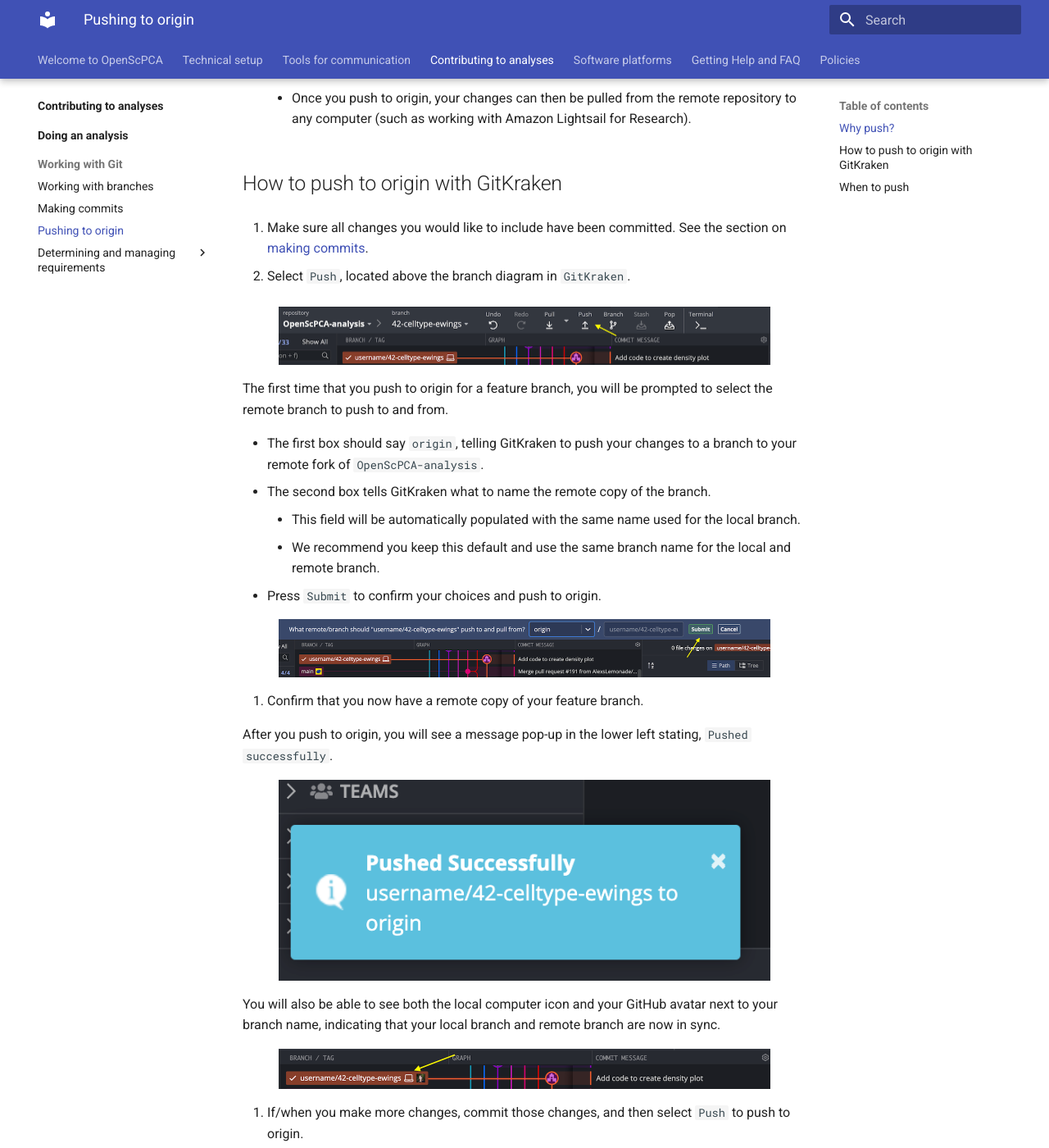
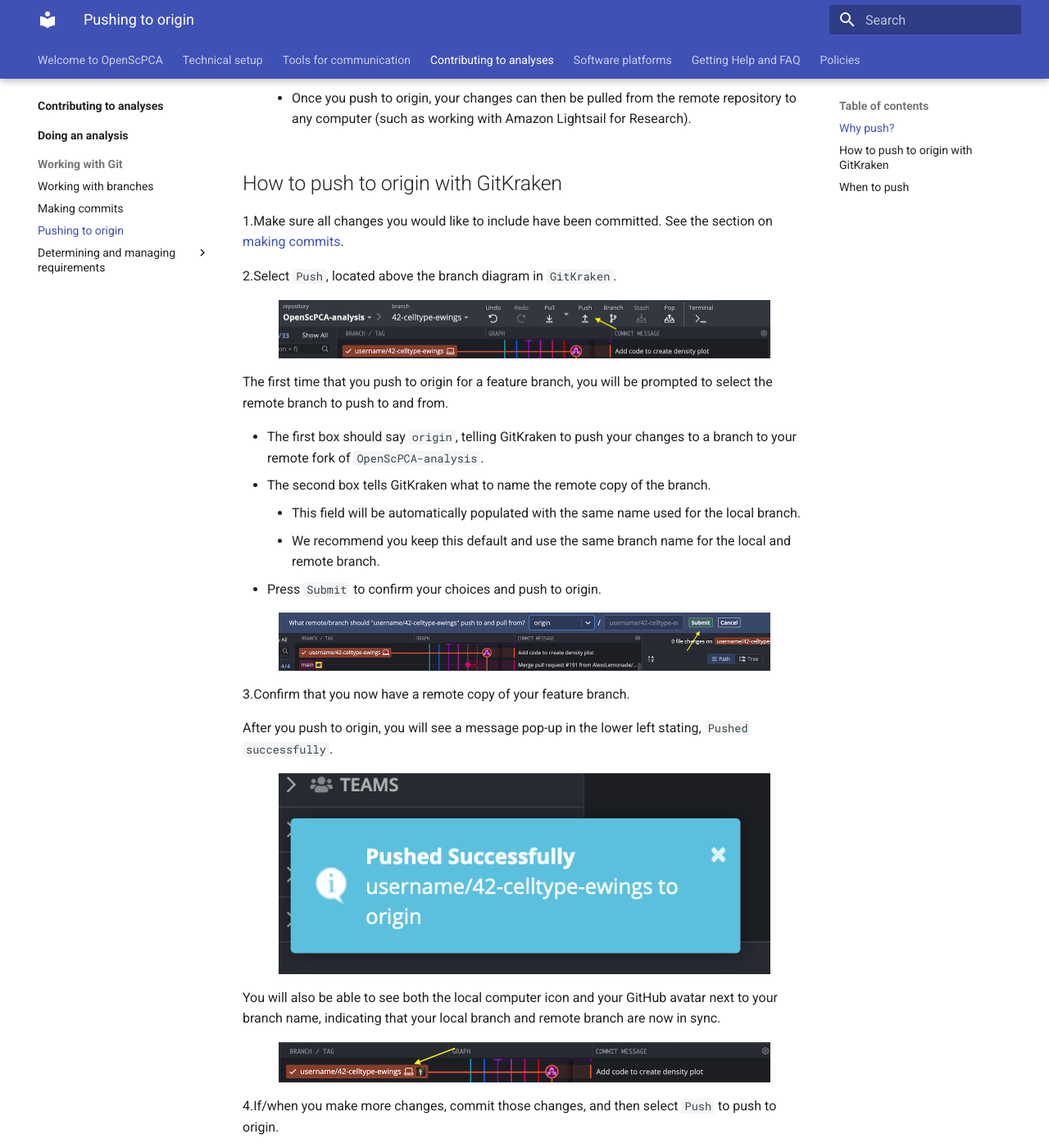
Before and after one commit to AlexsLemonade/OpenScPCA-analysis, an MkDocs documentation site: the page built from docs/contributing-to-analyses/working-with-git/push-to-origin.md, in a window 1280 px wide and 1400 px high, scrolled down 597 px. Shown: the whole window at 82% size. Built offline with MkDocs 1.6.1 and Material for MkDocs 9.7.7, drawn with Linux system fonts in a browser that asks for light colours.

Commit message:
all 1s doesn't work, back to no spaces

```diff
--- a/docs/contributing-to-analyses/working-with-git/push-to-origin.md
+++ b/docs/contributing-to-analyses/working-with-git/push-to-origin.md
@@ -19,10 +19,10 @@
 
 ## How to push to origin with GitKraken
 
-1. Make sure all changes you would like to include have been committed.
+1.Make sure all changes you would like to include have been committed.
 See the section on [making commits](./making-commits.md).
 
-1. Select `Push`, located above the branch diagram in `GitKraken`.
+2.Select `Push`, located above the branch diagram in `GitKraken`.
 
 <figure markdown="span">
     ![Click push](../../img/push-to-origin-1.png){width="600"}
@@ -40,7 +40,7 @@
     ![Submit remote branch name](../../img/push-to-origin-2.png){width="600"}
 </figure>
 
-1. Confirm that you now have a remote copy of your feature branch.
+3.Confirm that you now have a remote copy of your feature branch.
 
 After you push to origin, you will see a message pop-up in the lower left stating, `Pushed successfully`.
 
@@ -54,7 +54,7 @@
     ![Sync local and remote branches](../../img/push-to-origin-4.png){width="600"}
 </figure>
 
-1. If/when you make more changes, commit those changes, and then select `Push` to push to origin.
+4.If/when you make more changes, commit those changes, and then select `Push` to push to origin.
 
 Because you have already set the remote branch, changes will automatically be pushed to that remote branch using the `Push` button, with no further prompts from GitKraken.
 
```
